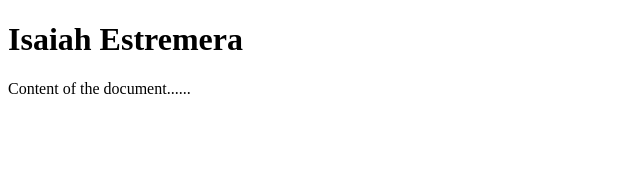
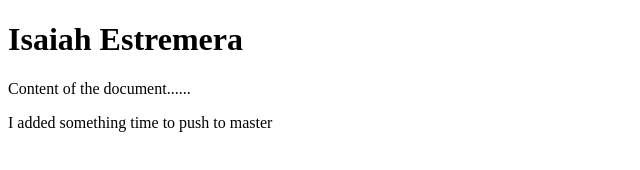
Before and after one commit to izzy1721/it202-lab1-1, a plain HTML site: page index.html in a window 1280 px wide. Shown: the whole page, without its empty margins (0-640 px from the left). Drawn offline with Linux system fonts and the light colour scheme.

Commit message:
updated index.html with a new <p> tag

```diff
--- a/index.html
+++ b/index.html
@@ -7,5 +7,8 @@
     <h1>Isaiah Estremera</h1>
     <body>
         Content of the document......
+        <p>
+            I added something time to push to master
+        </p>
     </body>
 </html>
```
